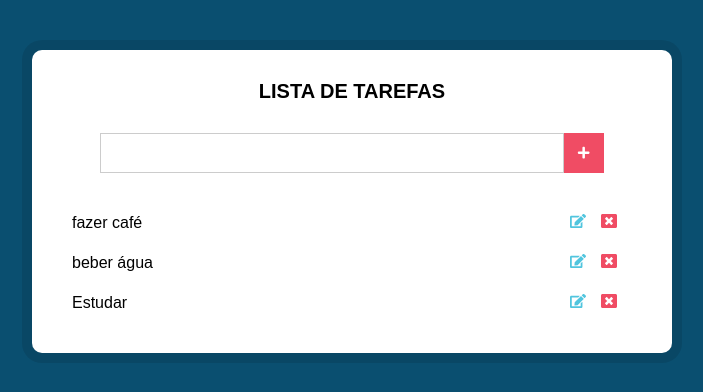
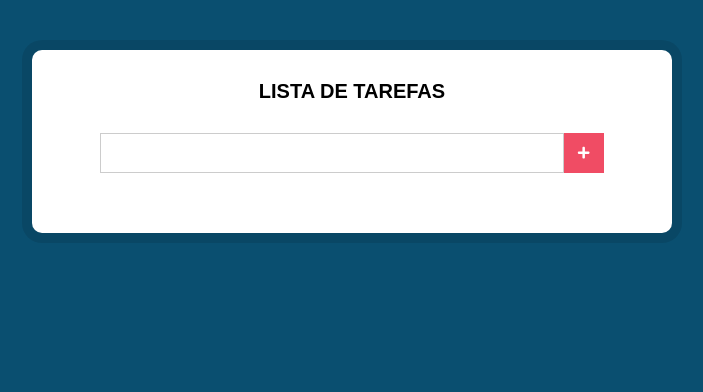
Before and after one commit to mateusamarall/react-cursojs, a React (Create React App) app: page / in a window 1280 px wide. Shown: the top 392 px of the page, without its empty margins (288-991 px from the left). Built offline with nearby package versions, Linux system fonts and the light colour scheme.

Commit message:
criado funcionalidade de adicionar tarefas

```diff
--- a/src/Components/MainComponent/index.js
+++ b/src/Components/MainComponent/index.js
@@ -1,4 +1,4 @@
-import React, { useEffect, useState } from 'react';
+import React, { useState } from 'react';
 import { FaPlus, FaEdit, FaWindowClose } from 'react-icons/fa';
 import './styles.css';
 import './form.css';
@@ -7,20 +7,20 @@ function MainComponent() {
   const [tarefas, setTarefas] = useState('');
   const [tarefaFicticia, setTarefasFicticia] = useState([]);
 
-  const data = [
-    'fazer café',
-    'beber água',
-    'Estudar',
-  ];
+  function handleSubmit(e) {
+    e.preventDefault();
 
-  useEffect(() => {
-    setTarefasFicticia(data);
-  }, []);
+    tarefas.trim();
+    if (tarefaFicticia.indexOf(tarefas) !== -1) return;
+    const novatarefas = [...tarefaFicticia];
+
+    setTarefasFicticia([...novatarefas, tarefas]);
+  }
 
   return (
     <div className="container">
       <h1>LISTA DE TAREFAS</h1>
-      <form action="#" className="form">
+      <form onSubmit={(e) => handleSubmit(e)} action="#" className="form">
         <input
           type="text"
           value={tarefas}
@@ -39,10 +39,10 @@ function MainComponent() {
           tarefaFicticia.map((tarefa) => (
             <li key={tarefa}>
               {tarefa}
-              <div>
+              <span>
                 <FaEdit className="edit" color="#51c5de" />
                 <FaWindowClose className="delete" color="#F04C64" />
-              </div>
+              </span>
             </li>
           ))
         }
--- a/src/Components/MainComponent/styles.css
+++ b/src/Components/MainComponent/styles.css
@@ -16,12 +16,15 @@
   margin-top: 30px;
 }
 
+.tarefas li span{
+  display: flex;
+  align-items: center;
+}
 .tarefas li{
   display: flex;
   align-items: center;
   justify-content: space-between;
   padding: 10PX;
-
 }
 .tarefas li:hover{
   background: #CCC;
```
Also changed, not shown: 1 other file (tests, documents, lock files or other folders).
